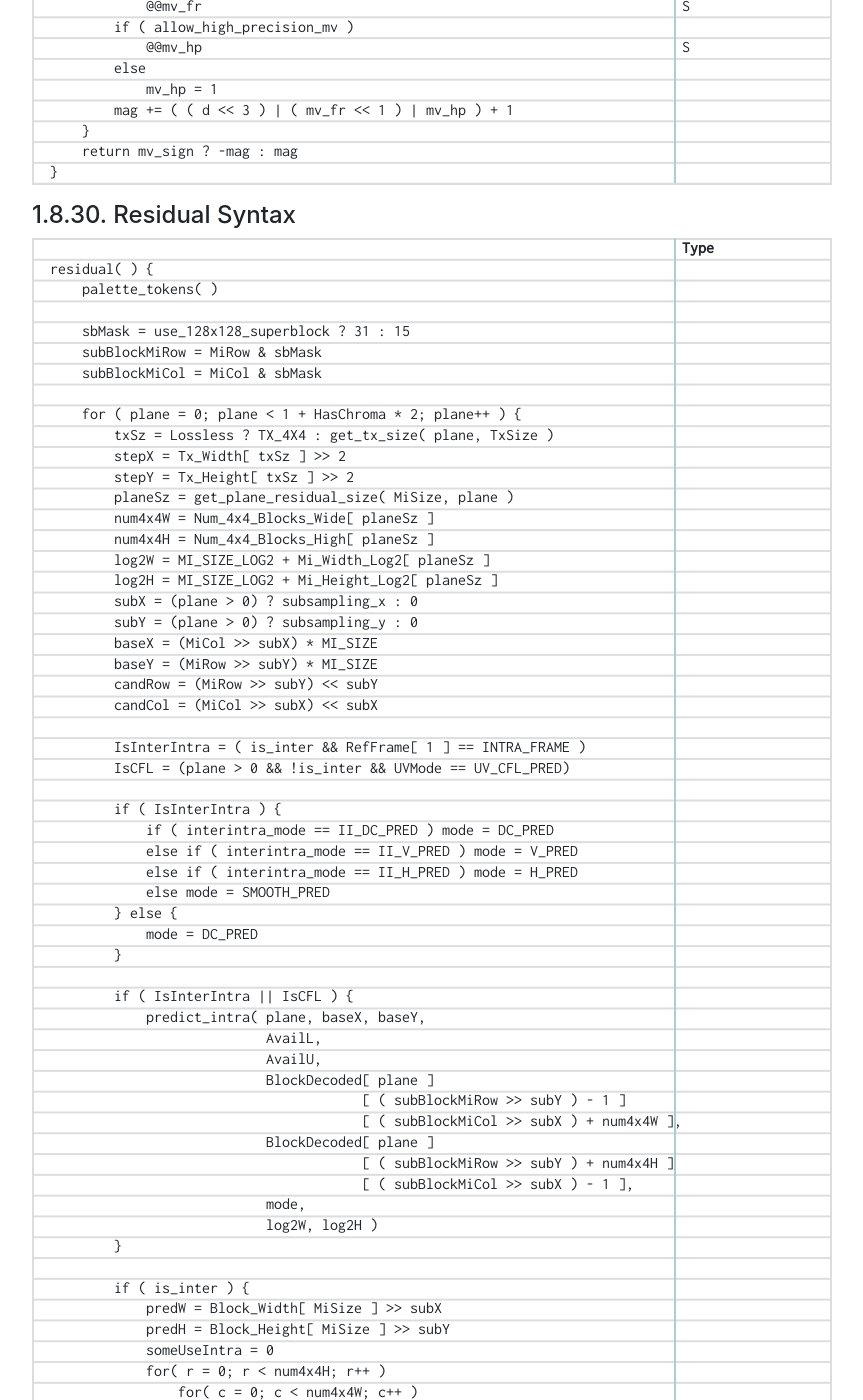
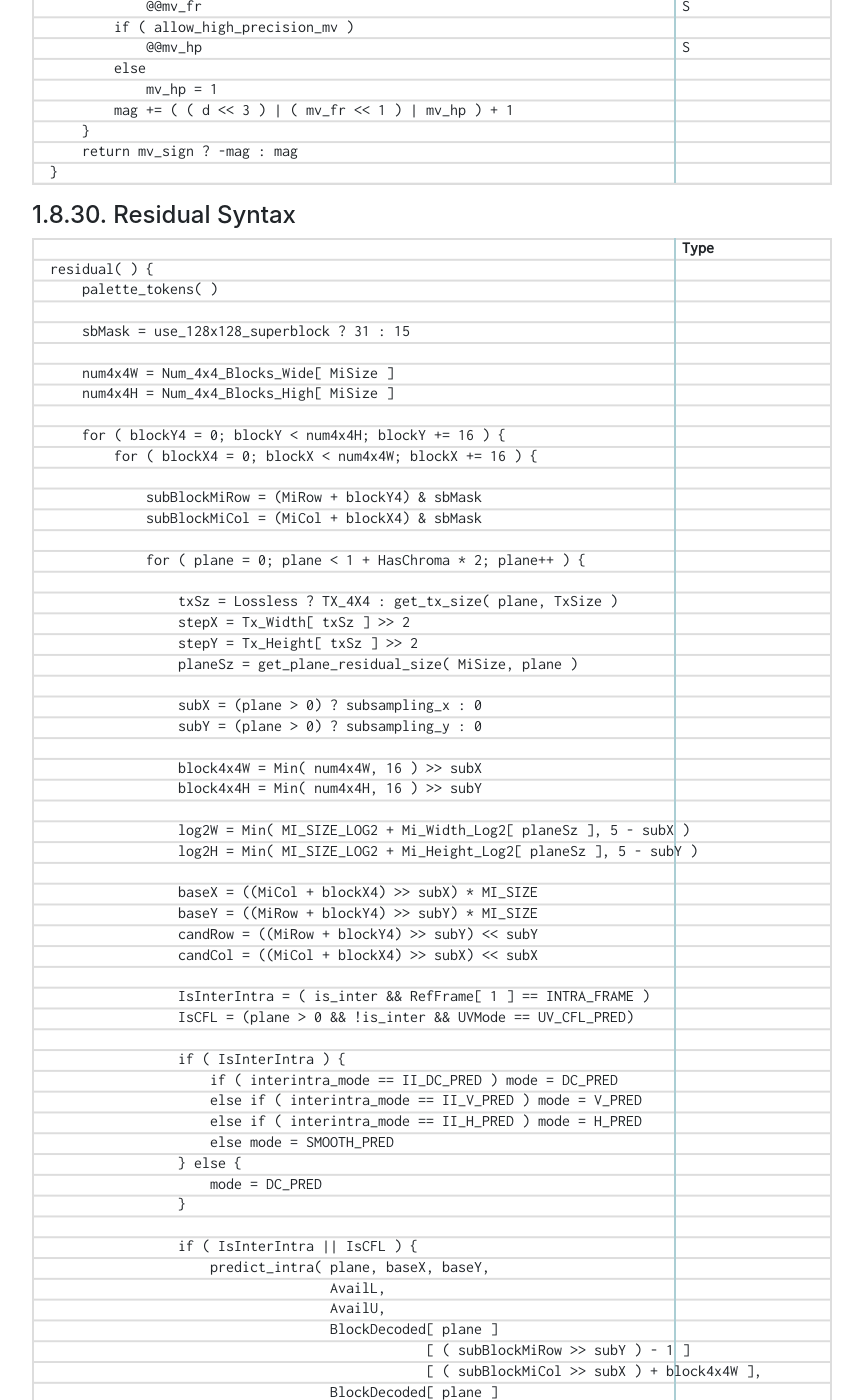
Before and after one commit to AOMediaCodec/av1-spec, a Jekyll site: the page built from 06.bitstream.syntax.md, in a window 1280 px wide and 1400 px high, scrolled down 44810 px. Shown: the whole window, without its empty margins (53-916 px from the left). Built offline with Jekyll 4.4.1, drawn with Linux system fonts in a browser that asks for light colours; nearby versions of some CDN libraries; our own code applies the rules of GitHub Pages for plain Markdown files; some of the changed text lies outside the part shown.

Commit message:
Recon: interchange loop order

```diff
--- a/06.bitstream.syntax.md
+++ b/06.bitstream.syntax.md
@@ -2368,84 +2368,88 @@ residual( ) {
     palette_tokens( )
 
     sbMask = use_128x128_superblock ? 31 : 15
-    subBlockMiRow = MiRow & sbMask
-    subBlockMiCol = MiCol & sbMask
-
-    for ( plane = 0; plane < 1 + HasChroma * 2; plane++ ) {
-        txSz = Lossless ? TX_4X4 : get_tx_size( plane, TxSize )
-        stepX = Tx_Width[ txSz ] >> 2
-        stepY = Tx_Height[ txSz ] >> 2
-        planeSz = get_plane_residual_size( MiSize, plane )
-        num4x4W = Num_4x4_Blocks_Wide[ planeSz ]
-        num4x4H = Num_4x4_Blocks_High[ planeSz ]
-        log2W = MI_SIZE_LOG2 + Mi_Width_Log2[ planeSz ]
-        log2H = MI_SIZE_LOG2 + Mi_Height_Log2[ planeSz ]
-        subX = (plane > 0) ? subsampling_x : 0
-        subY = (plane > 0) ? subsampling_y : 0
-        baseX = (MiCol >> subX) * MI_SIZE
-        baseY = (MiRow >> subY) * MI_SIZE
-        candRow = (MiRow >> subY) << subY
-        candCol = (MiCol >> subX) << subX
-
-        IsInterIntra = ( is_inter && RefFrame[ 1 ] == INTRA_FRAME )
-        IsCFL = (plane > 0 && !is_inter && UVMode == UV_CFL_PRED)
-
-        if ( IsInterIntra ) {
-            if ( interintra_mode == II_DC_PRED ) mode = DC_PRED
-            else if ( interintra_mode == II_V_PRED ) mode = V_PRED
-            else if ( interintra_mode == II_H_PRED ) mode = H_PRED
-            else mode = SMOOTH_PRED
-        } else {
-            mode = DC_PRED
-        }
-
-        if ( IsInterIntra || IsCFL ) {
-            predict_intra( plane, baseX, baseY,
-                           AvailL,
-                           AvailU,
-                           BlockDecoded[ plane ]
-                                       [ ( subBlockMiRow >> subY ) - 1 ]
-                                       [ ( subBlockMiCol >> subX ) + num4x4W ],
-                           BlockDecoded[ plane ]
-                                       [ ( subBlockMiRow >> subY ) + num4x4H ]
-                                       [ ( subBlockMiCol >> subX ) - 1 ],
-                           mode,
-                           log2W, log2H )
-        }
-
-        if ( is_inter ) {
-            predW = Block_Width[ MiSize ] >> subX
-            predH = Block_Height[ MiSize ] >> subY
-            someUseIntra = 0
-            for( r = 0; r < num4x4H; r++ )
-                for( c = 0; c < num4x4W; c++ )
-                    if ( RefFrames[ candRow + r ][ candCol + c ][ 0 ] == INTRA_FRAME )
-                        someUseIntra = 1
-            if ( someUseIntra ) {
-                predW = num4x4W * 4
-                predH = num4x4H * 4
-                candRow = MiRow
-                candCol = MiCol
-            }
-            r = 0
-            for( y = 0; y < num4x4H * 4; y += predH ) {
-                c = 0
-                for( x = 0; x < num4x4W * 4; x += predW ) {
+
+    num4x4W = Num_4x4_Blocks_Wide[ MiSize ]
+    num4x4H = Num_4x4_Blocks_High[ MiSize ]
+
+    for ( blockY4 = 0; blockY < num4x4H; blockY += 16 ) {
+        for ( blockX4 = 0; blockX < num4x4W; blockX += 16 ) {
+
+            subBlockMiRow = (MiRow + blockY4) & sbMask
+            subBlockMiCol = (MiCol + blockX4) & sbMask
+
+            for ( plane = 0; plane < 1 + HasChroma * 2; plane++ ) {
+
+                txSz = Lossless ? TX_4X4 : get_tx_size( plane, TxSize )
+                stepX = Tx_Width[ txSz ] >> 2
+                stepY = Tx_Height[ txSz ] >> 2
+                planeSz = get_plane_residual_size( MiSize, plane )
+
+                subX = (plane > 0) ? subsampling_x : 0
+                subY = (plane > 0) ? subsampling_y : 0
+
+                block4x4W = Min( num4x4W, 16 ) >> subX
+                block4x4H = Min( num4x4H, 16 ) >> subY
+
+                log2W = Min( MI_SIZE_LOG2 + Mi_Width_Log2[ planeSz ], 5 - subX )
+                log2H = Min( MI_SIZE_LOG2 + Mi_Height_Log2[ planeSz ], 5 - subY )
+
+                baseX = ((MiCol + blockX4) >> subX) * MI_SIZE
+                baseY = ((MiRow + blockY4) >> subY) * MI_SIZE
+                candRow = ((MiRow + blockY4) >> subY) << subY
+                candCol = ((MiCol + blockX4) >> subX) << subX
+
+                IsInterIntra = ( is_inter && RefFrame[ 1 ] == INTRA_FRAME )
+                IsCFL = (plane > 0 && !is_inter && UVMode == UV_CFL_PRED)
+
+                if ( IsInterIntra ) {
+                    if ( interintra_mode == II_DC_PRED ) mode = DC_PRED
+                    else if ( interintra_mode == II_V_PRED ) mode = V_PRED
+                    else if ( interintra_mode == II_H_PRED ) mode = H_PRED
+                    else mode = SMOOTH_PRED
+                } else {
+                    mode = DC_PRED
+                }
+
+                if ( IsInterIntra || IsCFL ) {
+                    predict_intra( plane, baseX, baseY,
+                                   AvailL,
+                                   AvailU,
+                                   BlockDecoded[ plane ]
+                                               [ ( subBlockMiRow >> subY ) - 1 ]
+                                               [ ( subBlockMiCol >> subX ) + block4x4W ],
+                                   BlockDecoded[ plane ]
+                                               [ ( subBlockMiRow >> subY ) + block4x4H ]
+                                               [ ( subBlockMiCol >> subX ) - 1 ],
+                                   mode,
+                                   log2W, log2H )
+                }
+
+                if ( is_inter ) {
+                    predW = block4x4W << 2
+                    predH = block4x4H << 2
+                    someUseIntra = 0
+                    for( r = 0; r < block4x4H; r++ )
+                        for( c = 0; c < block4x4W; c++ )
+                            if ( RefFrames[ candRow + r ][ candCol + c ][ 0 ] == INTRA_FRAME )
+                                someUseIntra = 1
+                    if ( someUseIntra ) {
+                        candRow = MiRow
+                        candCol = MiCol
+                    }
                     predict_inter( plane, baseX + x, baseY + y,
                                    predW, predH,
-                                   candRow + r, candCol + c)
-                    c++
+                                   candRow, candCol)
                 }
-                r++
-            }
-        }
-
-        if ( is_inter ) {
-            transform_tree( plane, baseX, baseY, num4x4W * 4, num4x4H * 4 )
-        } else {
-            for( y = 0; y < num4x4H; y += stepY )
-                for( x = 0; x < num4x4W; x += stepX )
-                    transform_block( plane, baseX, baseY, txSz, x, y)
+
+                if ( is_inter ) {
+                    transform_tree( plane, baseX, baseY, num4x4W * 4, num4x4H * 4 )
+                } else {
+                    for( y = 0; y < num4x4H; y += stepY )
+                        for( x = 0; x < num4x4W; x += stepX )
+                            transform_block( plane, baseX, baseY, txSz, x, y)
+                }
+            }
         }
     }
 }
```
